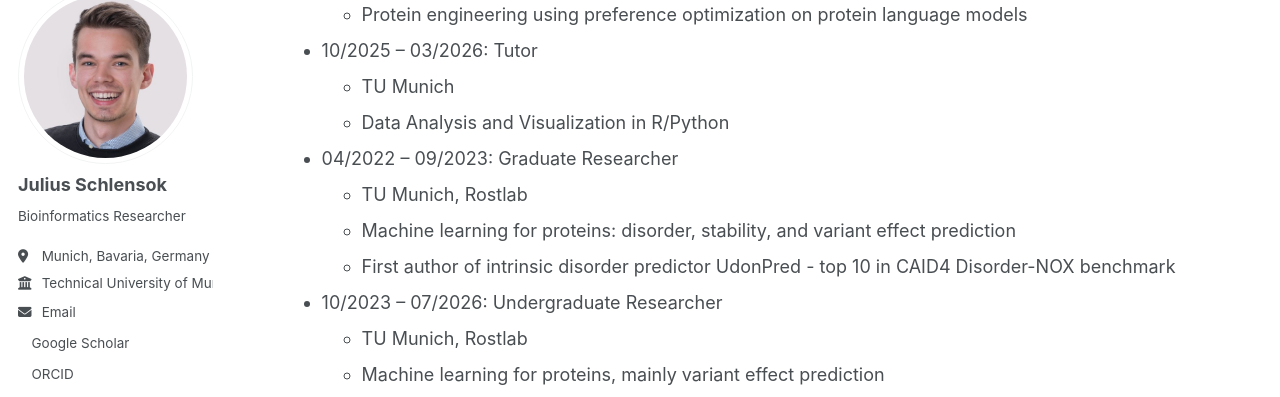
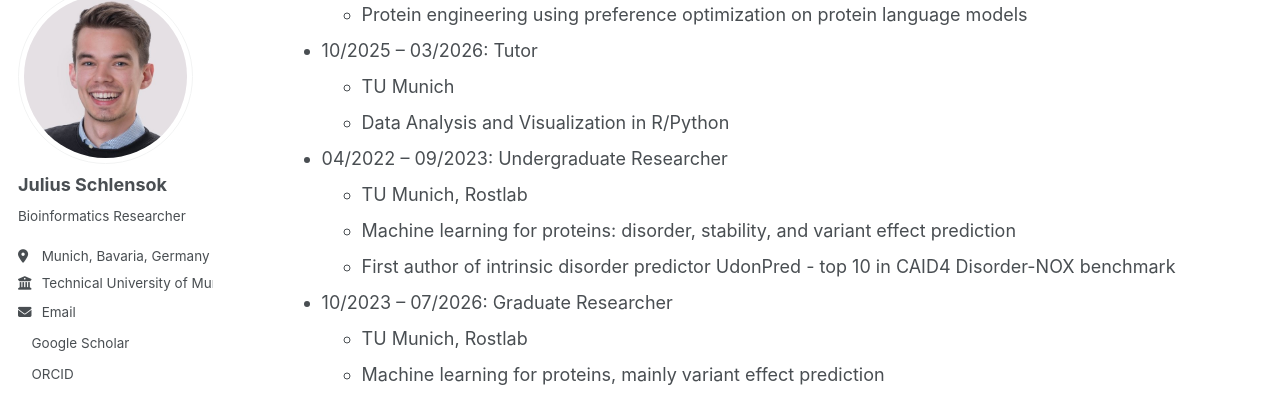
Before and after one commit to JSchlensok/jschlensok.github.io, a Jekyll site: the page built from _pages/cv.md, in a window 1280 px wide and 900 px high, scrolled down 539 px. Shown: the part 112-509 px from the top of the window. Built offline with Jekyll 4.4.1, drawn with Linux system fonts in a browser that asks for light colours; a style sheet for code colours, icons or effects is not loaded; some of the changed text lies outside the part shown.

Commit message:
tiny CV fixes

```diff
--- a/_pages/cv.md
+++ b/_pages/cv.md
@@ -33,12 +33,12 @@ Work experience
   * TU Munich
   * Data Analysis and Visualization in R/Python
 
-* 04/2022 -- 09/2023: Graduate Researcher
+* 04/2022 -- 09/2023: Undergraduate Researcher
   * TU Munich, Rostlab
   * Machine learning for proteins: disorder, stability, and variant effect prediction
   * First author of intrinsic disorder predictor UdonPred - top 10 in CAID4 Disorder-NOX benchmark
 
-* 10/2023 -- 07/2026: Undergraduate Researcher
+* 10/2023 -- 07/2026: Graduate Researcher
   * TU Munich, Rostlab
   * Machine learning for proteins, mainly variant effect prediction
   * First author of variant effect predictor VespaG in collaboration with Laine lab (Sorbonne CQSB) - #2 on ProteinGym at time of publication
```
Also changed, not shown: other parts of _pages/cv.md (+2 -3 lines).
